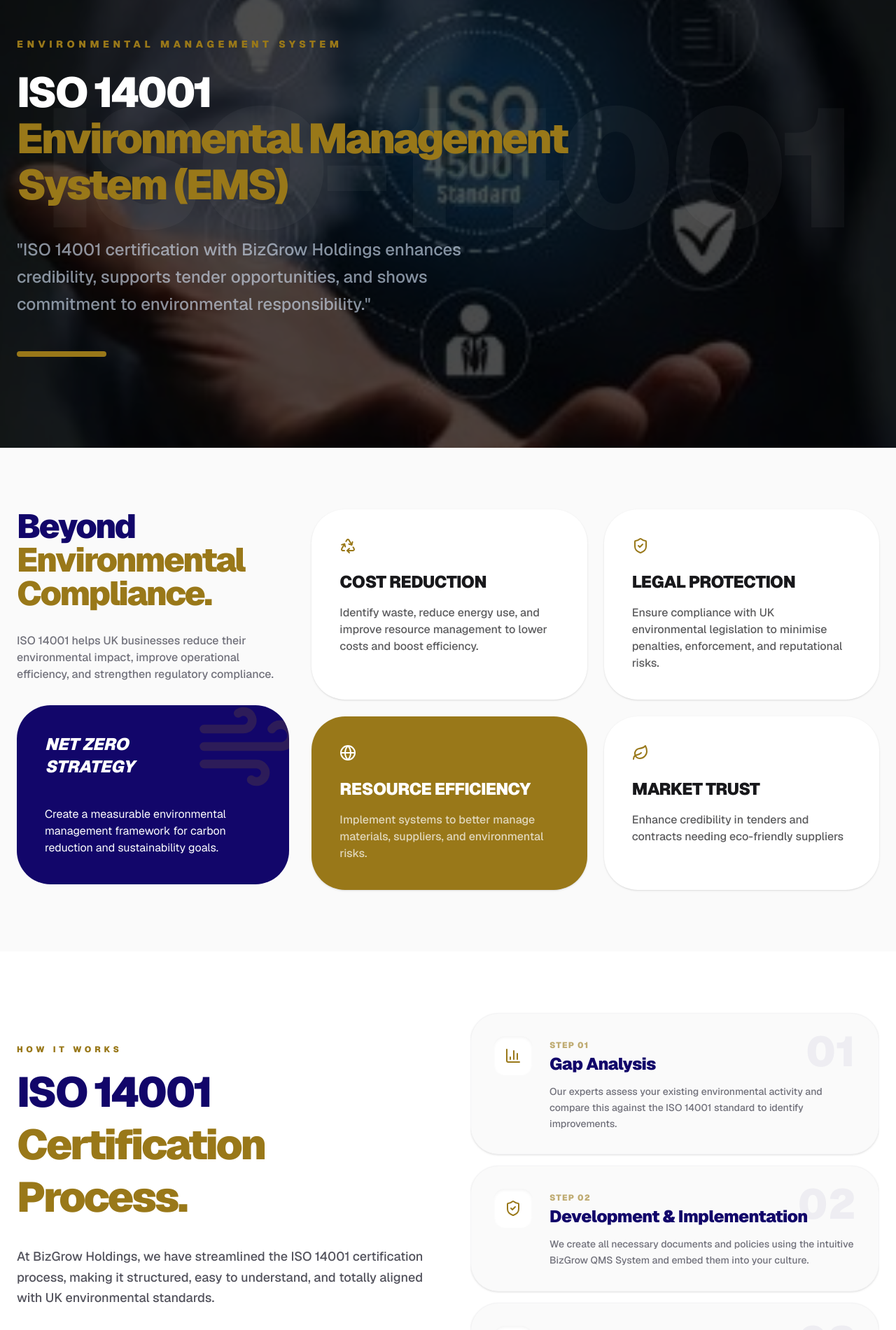
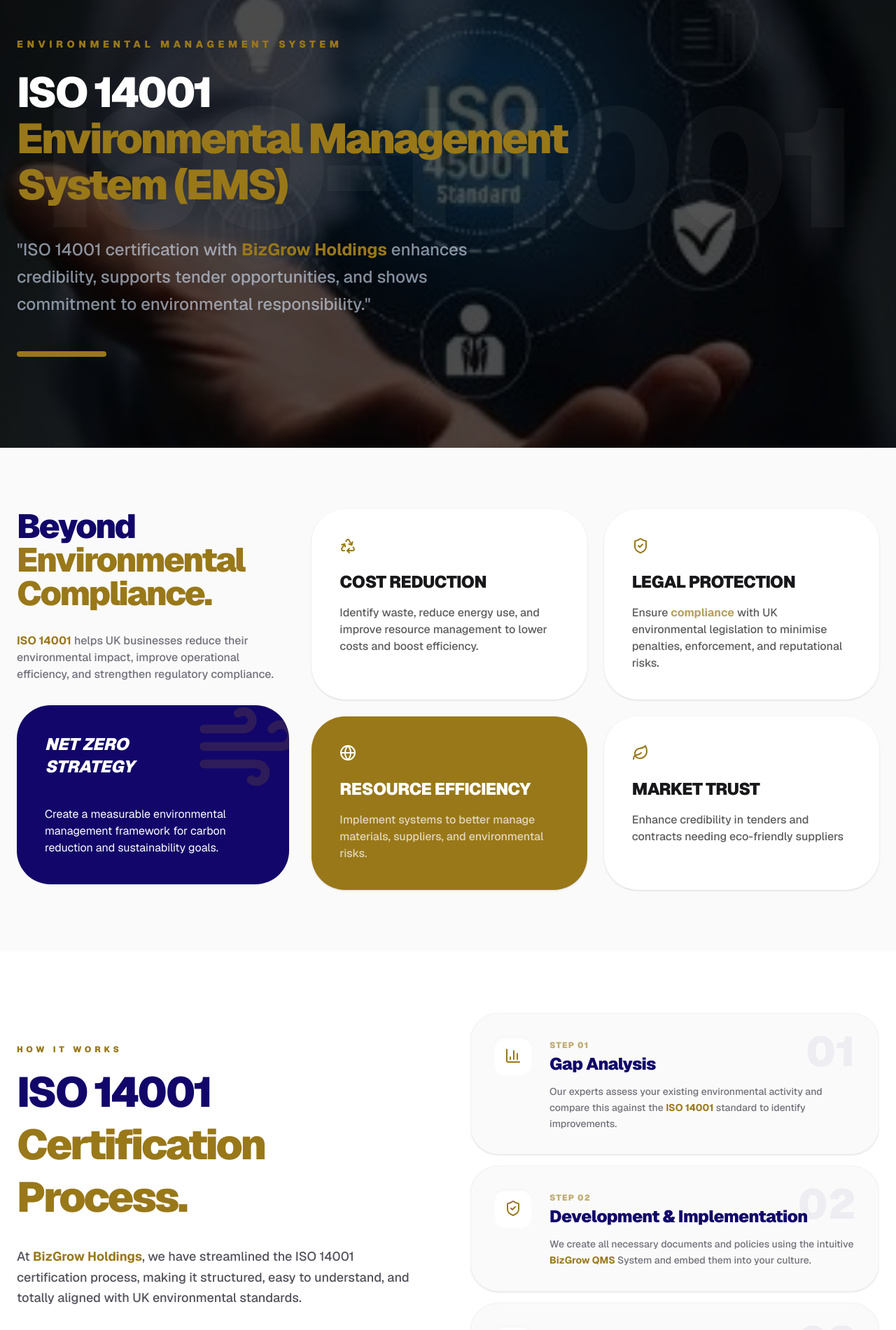
Before and after one commit to bizgrowholdings50-ctrl/Bizgrow-Holdings, a Next.js app: page /our-services/iso-14001 in a window 1280 px wide. Shown: the part 160-2061 px from the top of the page at 70% size. Built offline with nearby package versions, Linux system fonts and the light colour scheme.

Commit message:
Add the internal linking and onpage of iso-14001 page

```diff
--- a/app/our-services/iso-14001/page.jsx
+++ b/app/our-services/iso-14001/page.jsx
@@ -10,6 +10,7 @@ import {
   Recycle,
   Wind,
 } from "lucide-react";
+import Link from "next/link";
 
 export const metadata = {
   title: "ISO 14001 Certification UK | Environmental Management System",
@@ -34,9 +35,9 @@ const ISO14001Page = () => {
         </div>
 
         <div className="absolute inset-0 flex items-center justify-center overflow-hidden pointer-events-none select-none z-10">
-          <h2 className="text-[10rem] md:text-[15rem] font-black text-white/[0.04] leading-none uppercase tracking-tighter">
+          <span className="text-[10rem] md:text-[15rem] font-black text-white/[0.04] leading-none uppercase tracking-tighter">
             ISO-14001
-          </h2>
+          </span>
         </div>
 
         <div className="max-w-7xl mx-auto px-6 relative z-20 w-full pt-20">
@@ -58,9 +59,15 @@ const ISO14001Page = () => {
 
             <FadeIn direction="right" duration="0.8">
               <p className="mt-10 text-blue-100/60 text-xl md:text-2xl max-w-2xl leading-relaxed font-medium">
-                "ISO 14001 certification with BizGrow Holdings enhances
-                credibility, supports tender opportunities, and shows commitment
-                to environmental responsibility."
+                "ISO 14001 certification with{" "}
+                <Link
+                  href="https://bizgrow-holdings.com/"
+                  className="text-[#997819] font-bold"
+                >
+                  BizGrow Holdings
+                </Link>{" "}
+                enhances credibility, supports tender opportunities, and shows
+                commitment to environmental responsibility."
               </p>
             </FadeIn>
 
@@ -83,9 +90,14 @@ const ISO14001Page = () => {
                 </span>
               </h2>
               <p className="text-zinc-500 font-medium">
-                ISO 14001 helps UK businesses reduce their environmental impact,
-                improve operational efficiency, and strengthen regulatory
-                compliance.
+                <Link
+                  href="https://bizgrow-holdings.com/iso-14001-consulting-services/"
+                  className="text-[#997819] font-bold"
+                >
+                  ISO 14001
+                </Link>{" "}
+                helps UK businesses reduce their environmental impact, improve
+                operational efficiency, and strengthen regulatory compliance.
               </p>
               <div className="h-64 bg-[#12066a] rounded-[3rem] p-10 flex flex-col justify-between overflow-hidden relative">
                 <Wind
@@ -112,7 +124,19 @@ const ISO14001Page = () => {
                 },
                 {
                   t: "Legal Protection",
-                  d: "Ensure compliance with UK environmental legislation to minimise penalties, enforcement, and reputational risks.",
+                  d: (
+                    <>
+                      Ensure{" "}
+                      <Link
+                        href="https://bizgrow-holdings.com/compliance-consultancies/"
+                        className="text-[#997819] font-bold"
+                      >
+                        compliance
+                      </Link>{" "}
+                      with UK environmental legislation to minimise penalties,
+                      enforcement, and reputational risks.
+                    </>
+                  ),
                   icon: <ShieldCheck />,
                   bg: "bg-white",
                 },
@@ -140,9 +164,9 @@ const ISO14001Page = () => {
                   >
                     {item.icon}
                   </div>
-                  <h4 className="text-2xl font-black mb-4 tracking-tight uppercase">
+                  <h3 className="text-2xl font-black mb-4 tracking-tight uppercase">
                     {item.t}
-                  </h4>
+                  </h3>
                   <p className="opacity-70 font-medium">{item.d}</p>
                 </div>
               ))}
@@ -166,10 +190,16 @@ const ISO14001Page = () => {
                   <span className="text-[#997819]">Certification Process.</span>
                 </h2>
                 <p className="text-zinc-600 text-lg font-medium leading-relaxed mb-8">
-                  At BizGrow Holdings, we have streamlined the ISO 14001
-                  certification process, making it structured, easy to
-                  understand, and totally aligned with UK environmental
-                  standards.
+                  At{" "}
+                  <Link
+                    href="https://bizgrow-holdings.com/about-us/"
+                    className="text-[#997819] font-bold"
+                  >
+                    BizGrow Holdings
+                  </Link>
+                  , we have streamlined the ISO 14001 certification process,
+                  making it structured, easy to understand, and totally aligned
+                  with UK environmental standards.
                 </p>
                 <div className="bg-[#12066a]/5 border-l-4 border-[#997819] p-6 rounded-r-2xl">
                   <p className="text-[#12066a] font-bold italic">
@@ -186,13 +216,13 @@ const ISO14001Page = () => {
                 {
                   step: "01",
                   title: "Gap Analysis",
-                  desc: "Our experts assess your existing environmental activity and compare this against the ISO 14001 standard to identify improvements.",
+                  desc: <>Our experts assess your existing environmental activity and compare this against the <Link href="https://bizgrow-holdings.com/why-clients-trust-iso-14001-certified-suppliers-in-the-uk/" className="text-[#997819] font-bold">ISO 14001</Link> standard to identify improvements.</>,
                   icon: <BarChart3 size={24} />,
                 },
                 {
                   step: "02",
                   title: "Development & Implementation",
-                  desc: "We create all necessary documents and policies using the intuitive BizGrow QMS System and embed them into your culture.",
+                  desc: <>We create all necessary documents and policies using the intuitive <Link href="https://bizgrow-holdings.com/qms-software/" className="text-[#997819] font-bold">BizGrow QMS</Link> System and embed them into your culture.</>,
                   icon: <ShieldCheck size={24} />,
                 },
                 {
@@ -245,11 +275,11 @@ const ISO14001Page = () => {
               </h2>
               <div className="border-l-8 border-[#997819] pl-8 py-4">
                 <p className="text-xl text-zinc-600 font-bold italic leading-relaxed">
-                  "Many UK contractors now require ISO 14001 certification as a
+                  "Many UK contractors now require <Link href="https://bizgrow-holdings.com/understanding-iso-14001-standard-structure-principles-requirements/" className="text-[#997819] font-bold">ISO 14001</Link> certification as a
                   condition for tender eligibility. Environmental compliance has
                   become a key supply chain requirement. ISO 14001 positions
                   your business as a responsible, audit-ready partner with
-                  structured environmental controls and risk management systems.
+                  structured environmental controls and <Link href="https://bizgrow-holdings.com/what-does-rams-stand-for/" className="text-[#997819] font-bold">risk management systems</Link>.
                   "
                 </p>
               </div>
@@ -264,7 +294,7 @@ const ISO14001Page = () => {
                   src="/supply-chain.jpg"
                   fill
                   className="object-cover opacity-60 scale-110"
-                  alt="ISO 14001 supply chain compliance system"
+                  alt="Enhance your supply chain with ISO 14001 certification."
                 />
               </div>
             </div>
@@ -299,9 +329,9 @@ const ISO14001Page = () => {
                   0{idx + 1}
                 </span>
                 <div className="h-px bg-white/10 w-full mb-6 group-hover:bg-[#997819] transition-colors" />
-                <h4 className="text-xl font-bold uppercase tracking-tight group-hover:translate-x-2 transition-transform">
+                <h3 className="text-xl font-bold uppercase tracking-tight group-hover:translate-x-2 transition-transform">
                   {doc}
-                </h4>
+                </h3>
               </div>
             ))}
           </div>
@@ -352,12 +382,14 @@ const ISO14001Page = () => {
               {/* 🔘 COMPACT BUTTONS GRID */}
               <div className="flex flex-col sm:flex-row gap-4 w-full justify-center items-center">
                 <FadeIn direction="up" delay={0.2}>
+                  <Link href="/contact">
                   <button className="relative group/btn overflow-hidden w-full sm:w-64 bg-[#997819] text-white px-8 py-5 rounded-2xl font-black uppercase tracking-[0.25em] text-[10px] transition-all duration-500 hover:shadow-[0_20px_40px_rgba(153,120,25,0.4)]">
                     <span className="relative z-10 group-hover/btn:text-[#12066a] transition-colors duration-500">
                       Start your ISO 14001 journey today
                     </span>
                     <div className="absolute inset-0 bg-white translate-y-full group-hover/btn:translate-y-0 transition-transform duration-500 ease-out z-0" />
                   </button>
+                  </Link>
                 </FadeIn>
               </div>
             </div>
```
